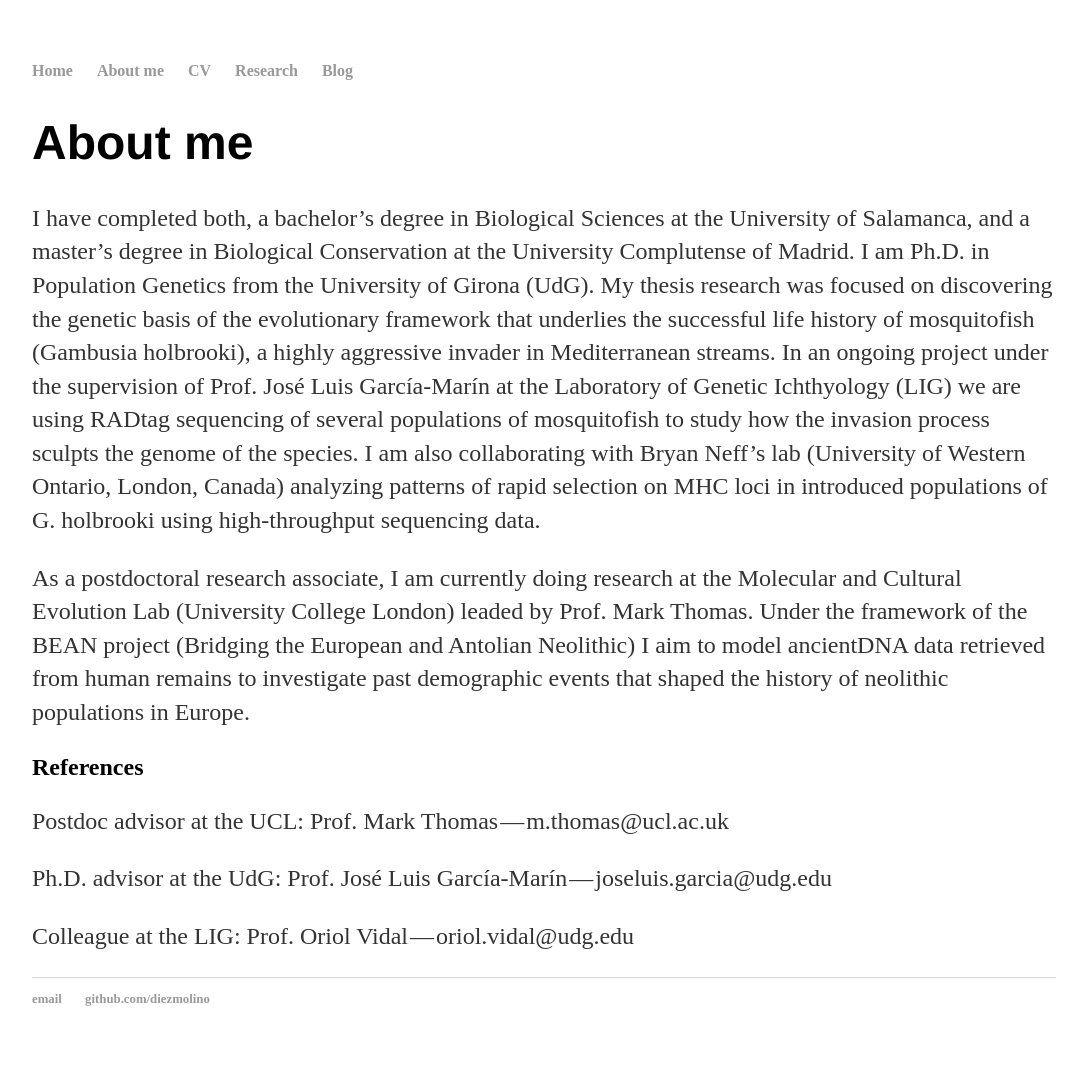
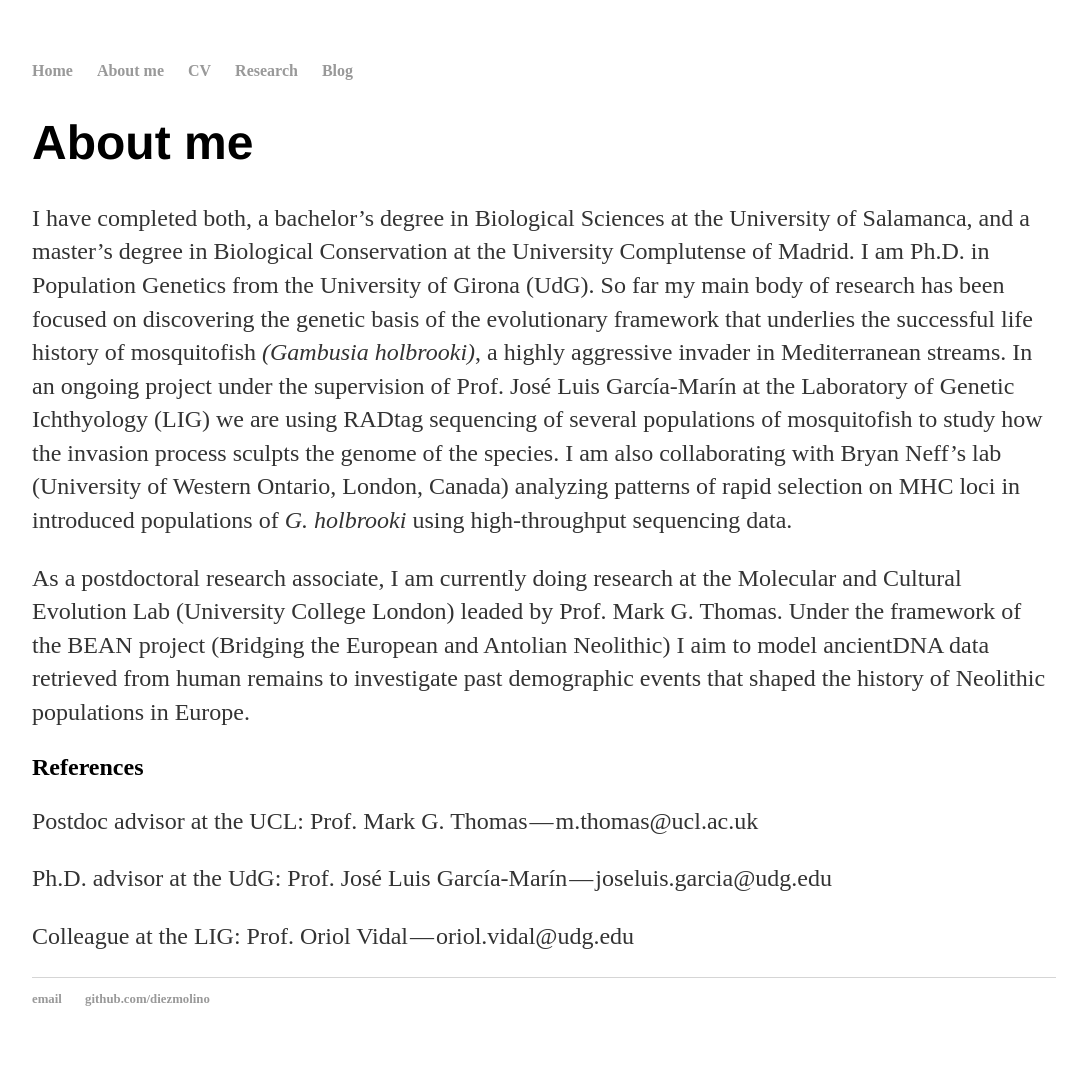
Before and after one commit to DiezMolino/diezmolino.github.io, a Jekyll site: the page about/index.html, which Jekyll copies as it is, in a window 1280 px wide. Shown: the whole page, without its empty margins (96-1179 px from the left). Built offline with Jekyll 4.4.1, drawn with Linux system fonts in a browser that asks for light colours.

Commit message:
Update index.html

```diff
--- a/about/index.html
+++ b/about/index.html
@@ -18,12 +18,12 @@
 		<div class="container">
     		<div class="blurb">
         		<h1>About me</h1>
-        		<p>I have completed both, a bachelor’s degree in Biological Sciences at the University of Salamanca, and a master’s degree in Biological Conservation at the University Complutense of Madrid. I am Ph.D. in Population Genetics from the University of Girona (UdG). My thesis research was focused on discovering the genetic basis of the evolutionary framework that underlies the successful life history of mosquitofish (Gambusia holbrooki), a highly aggressive invader in Mediterranean streams. In an ongoing project under the supervision of Prof. José Luis García-Marín at the Laboratory of Genetic Ichthyology (LIG) we are using RADtag sequencing of several populations of mosquitofish to study how the invasion process sculpts the genome of the species. I am also collaborating with Bryan Neff’s lab (University of Western Ontario, London, Canada) analyzing patterns of rapid selection on MHC loci in introduced populations of G. holbrooki using high-throughput sequencing data.</p>
+        		<p>I have completed both, a bachelor’s degree in Biological Sciences at the University of Salamanca, and a master’s degree in Biological Conservation at the University Complutense of Madrid. I am Ph.D. in Population Genetics from the University of Girona (UdG). So far my main body of research has been focused on discovering the genetic basis of the evolutionary framework that underlies the successful life history of mosquitofish <i>(Gambusia holbrooki)</i>, a highly aggressive invader in Mediterranean streams. In an ongoing project under the supervision of Prof. José Luis García-Marín at the Laboratory of Genetic Ichthyology (LIG) we are using RADtag sequencing of several populations of mosquitofish to study how the invasion process sculpts the genome of the species. I am also collaborating with Bryan Neff’s lab (University of Western Ontario, London, Canada) analyzing patterns of rapid selection on MHC loci in introduced populations of <i>G. holbrooki</i> using high-throughput sequencing data.</p>
 
-<p>As a postdoctoral research associate, I am currently doing research at the Molecular and Cultural Evolution Lab (University College London) leaded by Prof. Mark Thomas. Under the framework of the BEAN project (Bridging the European and Antolian Neolithic) I aim to model ancientDNA data retrieved from human remains to investigate past demographic events that shaped the history of neolithic populations in Europe.</p>
+<p>As a postdoctoral research associate, I am currently doing research at the Molecular and Cultural Evolution Lab (University College London) leaded by Prof. Mark G. Thomas. Under the framework of the BEAN project (Bridging the European and Antolian Neolithic) I aim to model ancientDNA data retrieved from human remains to investigate past demographic events that shaped the history of Neolithic populations in Europe.</p>
 
 <h2>References</h2>
-<p>Postdoc advisor at the UCL: Prof. Mark Thomas — m.thomas@ucl.ac.uk </p>
+<p>Postdoc advisor at the UCL: Prof. Mark G. Thomas — m.thomas@ucl.ac.uk </p>
 <p>Ph.D. advisor at the UdG: Prof. José Luis García-Marín — joseluis.garcia@udg.edu </p>
 <p>Colleague at the LIG: Prof. Oriol Vidal — oriol.vidal@udg.edu </p>
     		</div><!-- /.blurb -->
```
